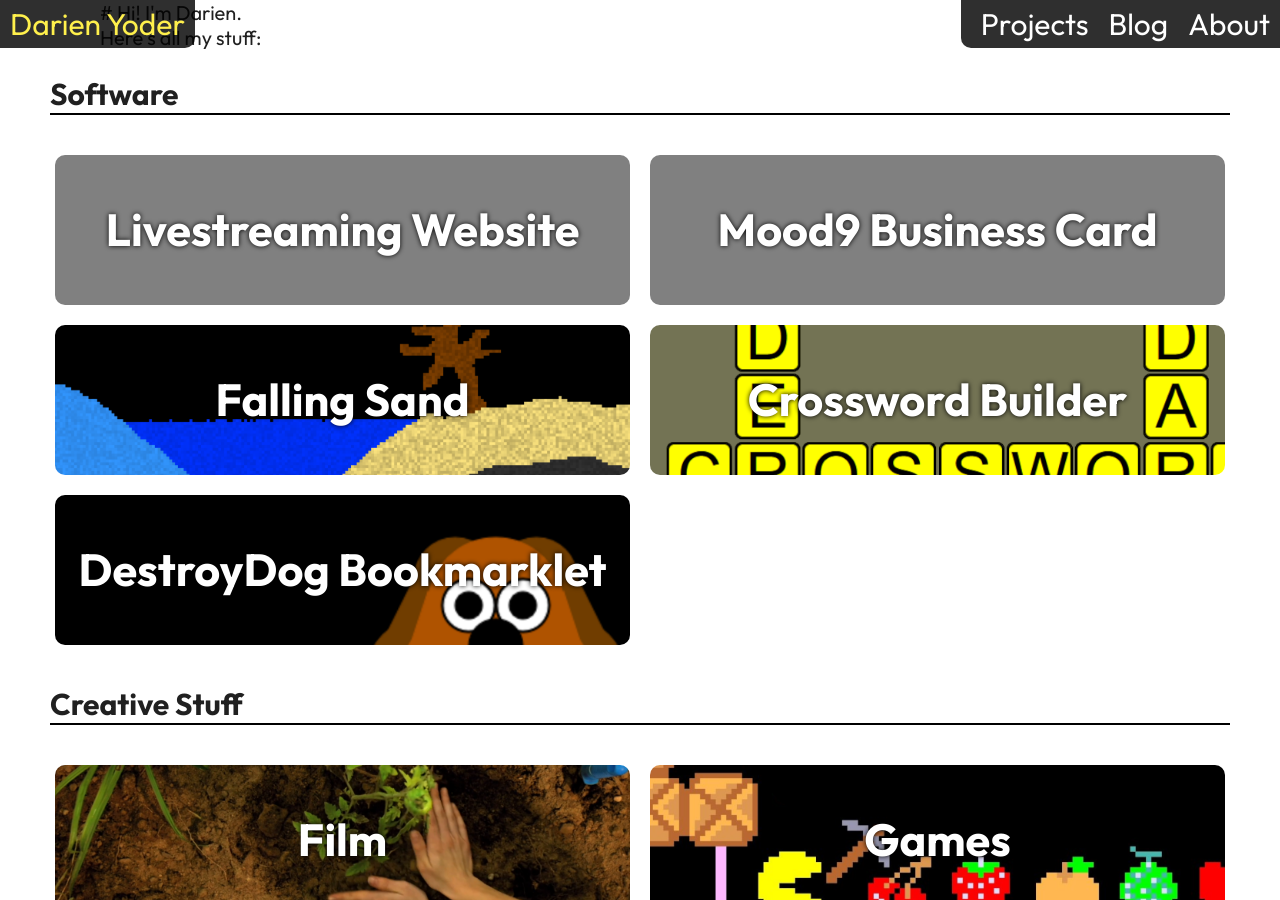
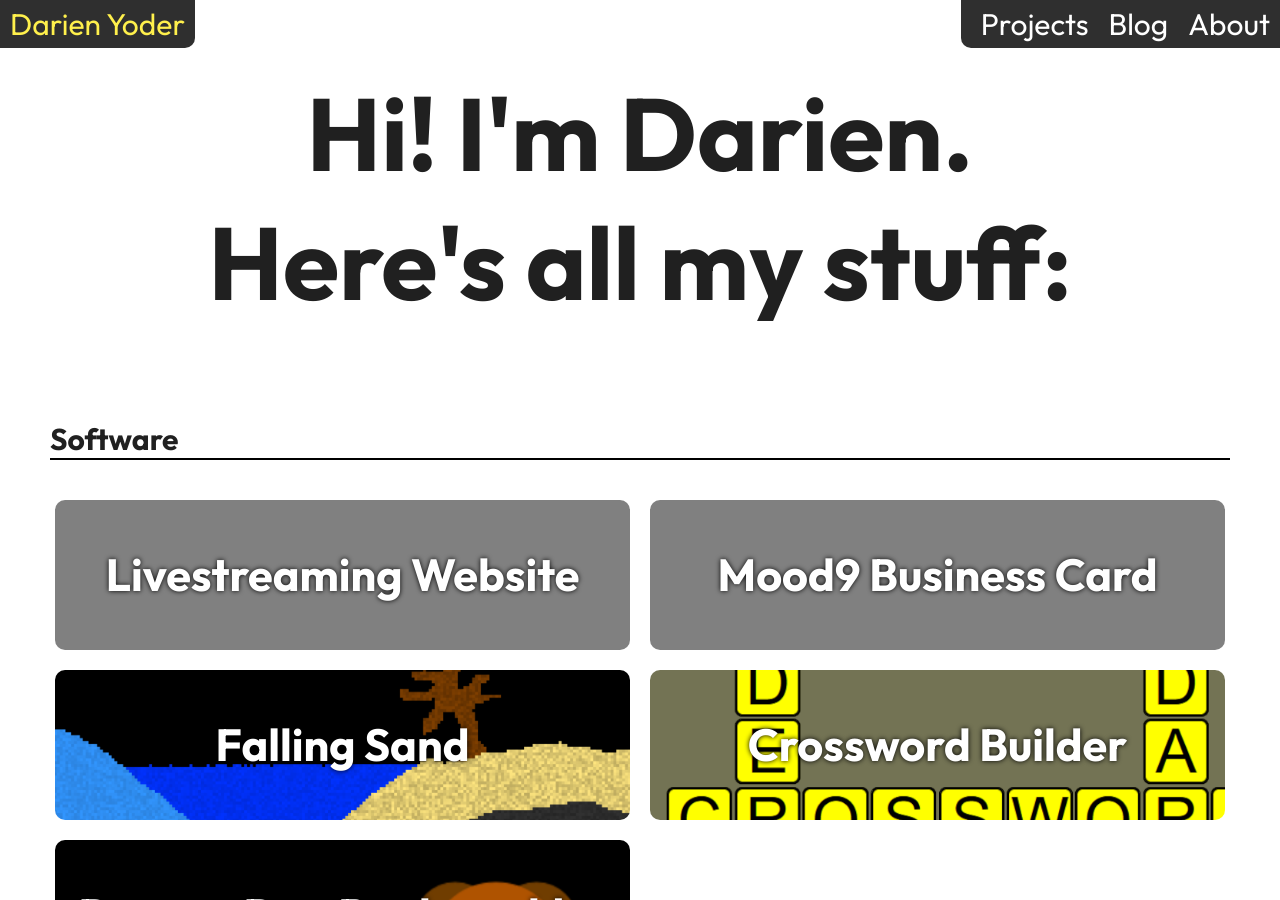
Before and after one commit to darienyoder/darienyoder.github.io, a Jekyll site: the page built from index.md, in a window 1280 px wide and 900 px high. Built offline with Jekyll 4.4.1, drawn with Linux system fonts in a browser that asks for light colours.

Commit message:
Giving up on markdown

```diff
--- a/index.md
+++ b/index.md
@@ -2,8 +2,7 @@
 layout: home
 title: Darien Yoder
 ---
-<div style="font-size:8vw%;">
 
-# Hi! I'm Darien. <br> Here's all my stuff:
-
-</div>
+<h1 style="font-size:8vw;">
+    Hi! I'm Darien. <br> Here's all my stuff:
+</h1>
```
